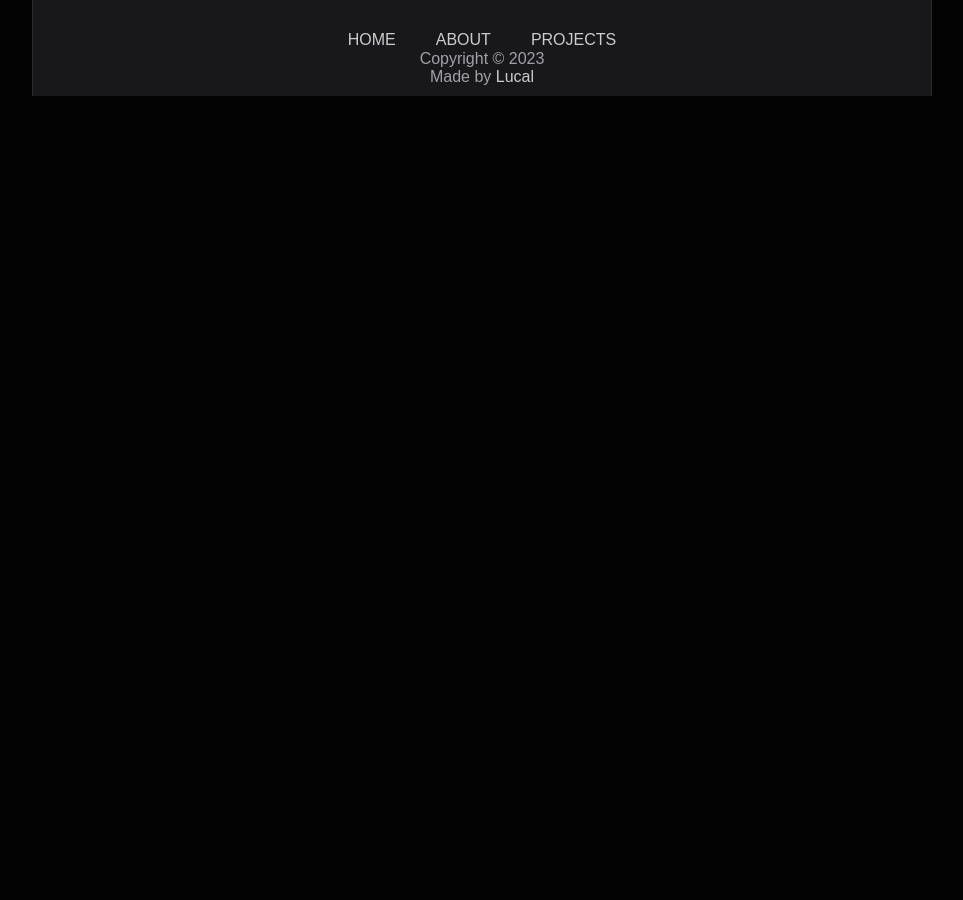
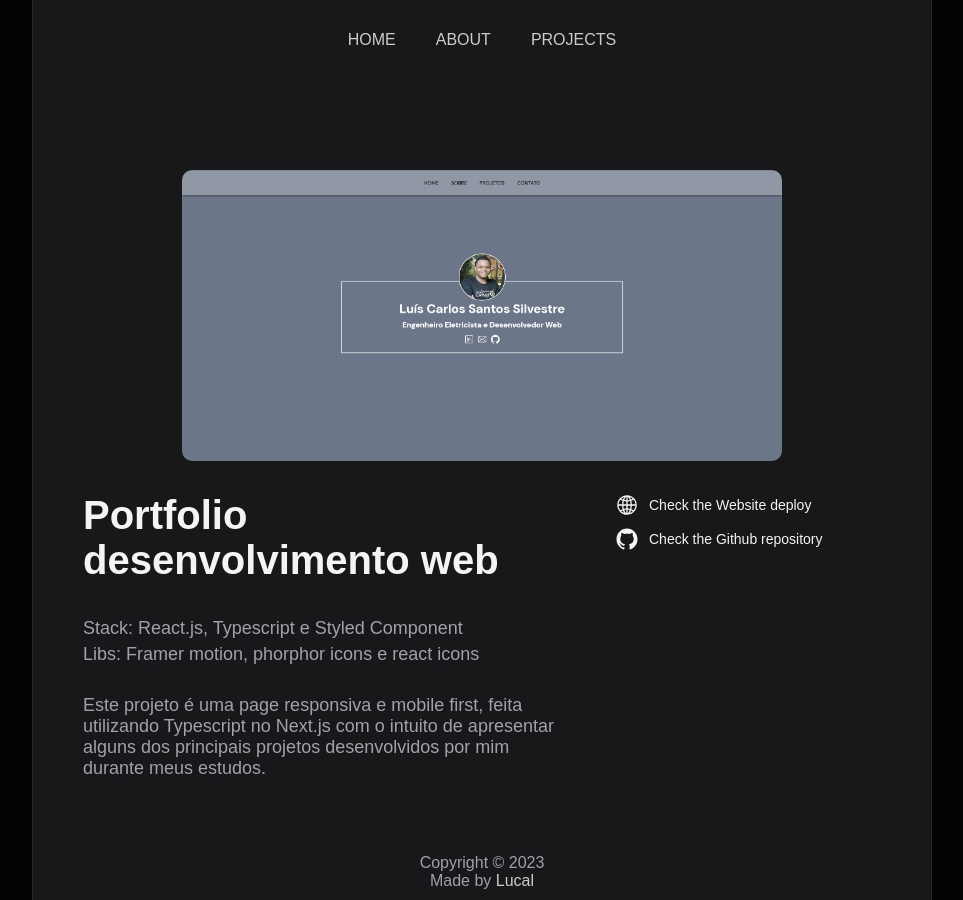
Before and after one commit to Lucal22/lucal-portfolio-3.0, a React (Vite) app: page /projects/0 in a window 1280 px wide. Shown: the whole page, without its empty margins (158-1121 px from the left). Before the commit the page ends 800 px from the top, so only its background shows below. Built offline with nearby package versions, Linux system fonts and the light colour scheme.

Commit message:
Fixing route issue.

```diff
--- a/src/App.tsx
+++ b/src/App.tsx
@@ -16,7 +16,7 @@ function App() {
           <Route path="/" element={<HomePage />} />
           <Route path="/about" element={<AboutPage />} />
           <Route path="/projects" element={<ProjectsPage />} />
-          <Route path={`/projects/:id`} element={<ProjectContentPage />} />
+          <Route path={`/projects/:slug`} element={<ProjectContentPage />} />
           <Route path="*" element={<Error />} />
         </Routes>
         <Footer />
--- a/src/page/ProjectContentPage/index.tsx
+++ b/src/page/ProjectContentPage/index.tsx
@@ -4,6 +4,7 @@ import Content from '../../container/Content';
 
 export default function ProjectContentPage() {
   const { slug } = useParams();
+  console.log(slug);
 
   return (
     <>
```
Also changed, not shown: vercel.json.
